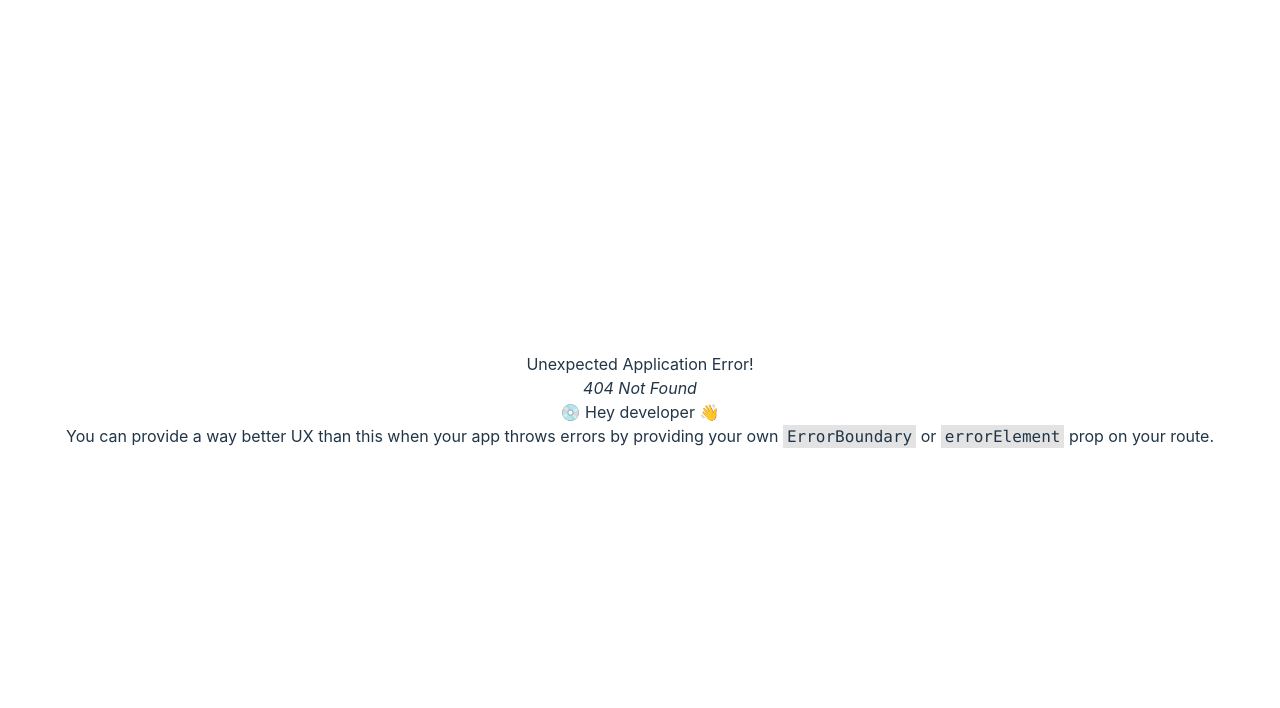
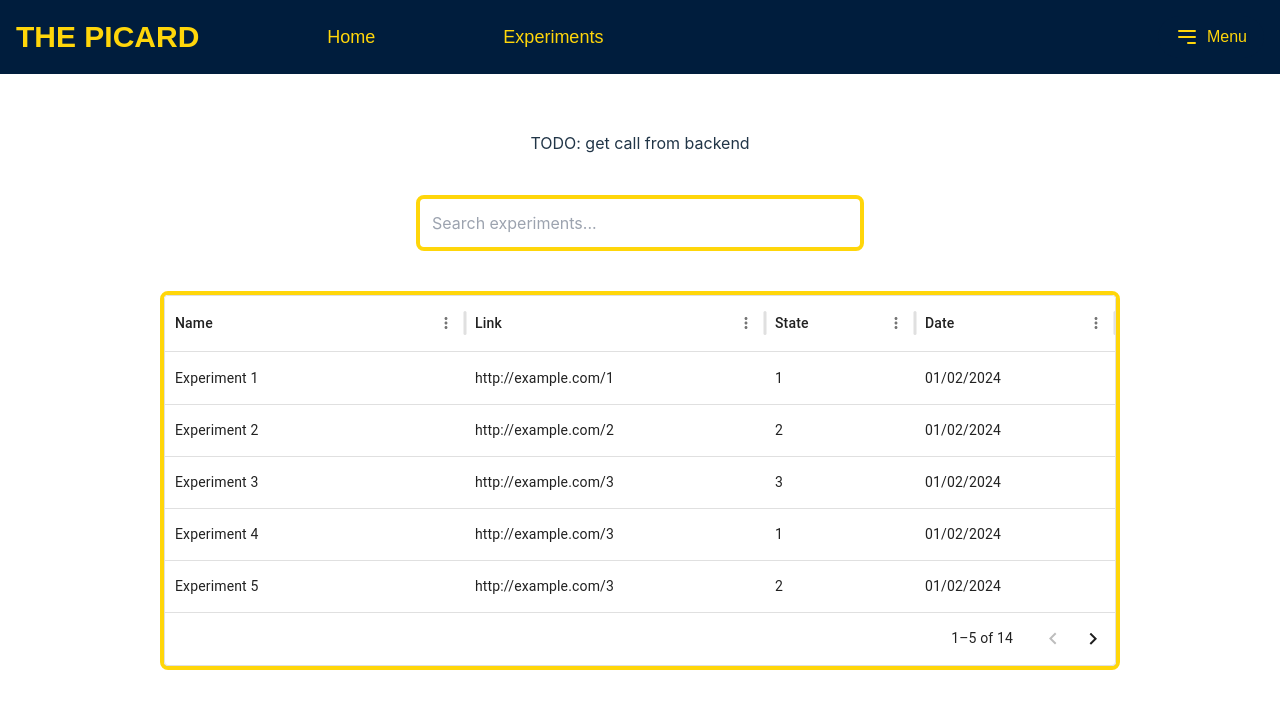
Before and after one commit to ThePICARDProject/481-FrontEnd, a React (Vite) app in the folder picard/: page /history in a window 1280 px wide. Before the commit this address had no page. Shown: the top 708 px of the page. Built offline with nearby package versions, Linux system fonts and the light colour scheme; a web font is replaced by a local one.

Commit message:
history route

```diff
--- a/picard/package.json
+++ b/picard/package.json
@@ -10,9 +10,13 @@
     "preview": "vite preview"
   },
   "dependencies": {
+    "@emotion/react": "^11.13.3",
+    "@emotion/styled": "^11.13.0",
     "@headlessui/react": "^2.1.5",
+    "@mui/material": "^6.1.1",
+    "@mui/x-data-grid": "^7.18.0",
+    "axios": "^1.7.7",
     "i": "^0.3.7",
-    "axios": "^1.7.7",
     "react": "^18.3.1",
     "react-dom": "^18.3.1",
     "react-router-dom": "^6.26.1"
--- a/picard/src/routes/history.jsx
+++ b/picard/src/routes/history.jsx
@@ -1,18 +1,27 @@
 import React, { useState } from 'react';
-import ExperimentCard from '../components/experimentcard/experimentcard';
+import { DataGrid } from '@mui/x-data-grid';
 import Header from '../components/header/header';
+import Paper from '@mui/material/Paper';
+
 
 function History() {
     const [searchQuery, setSearchQuery] = useState('');
 
     const experiments = [
-        { name: 'Experiment 1', link: 'http://example.com/1', state: '1' },
-        { name: 'Experiment 2', link: 'http://example.com/2', state: '2' },
-        { name: 'Experiment 3', link: 'http://example.com/3', state: '3' },
-        { name: 'Experiment 4', link: 'http://example.com/3', state: '1' },
-        { name: 'Experiment 5', link: 'http://example.com/3', state: '2' },
-        { name: 'Experiment 6', link: 'http://example.com/3', state: '3' },
-        { name: 'Experiment 100', link: 'http://example.com/3', state: '3' },
+        { id: 1, name: 'Experiment 1', link: 'http://example.com/1', state: '1', date: '01/02/2024' },
+        { id: 2, name: 'Experiment 2', link: 'http://example.com/2', state: '2', date: '01/02/2024' },
+        { id: 3, name: 'Experiment 3', link: 'http://example.com/3', state: '3', date: '01/02/2024' },
+        { id: 4, name: 'Experiment 4', link: 'http://example.com/3', state: '1', date: '01/02/2024' },
+        { id: 5, name: 'Experiment 5', link: 'http://example.com/3', state: '2', date: '01/02/2024' },
+        { id: 6, name: 'Experiment 6', link: 'http://example.com/3', state: '3', date: '01/02/2024' },
+        { id: 100, name: 'Experiment 100', link: 'http://example.com/3', state: '3', date: '01/02/2024' },
+        { id: 10, name: 'Experiment 1', link: 'http://example.com/1', state: '1', date: '01/02/2024' },
+        { id: 20, name: 'Experiment 2', link: 'http://example.com/2', state: '2', date: '01/02/2024' },
+        { id: 30, name: 'Experiment 3', link: 'http://example.com/3', state: '3', date: '01/02/2024' },
+        { id: 40, name: 'Experiment 4', link: 'http://example.com/3', state: '1', date: '01/02/2024' },
+        { id: 50, name: 'Experiment 5', link: 'http://example.com/3', state: '2', date: '01/02/2024' },
+        { id: 60, name: 'Experiment 6', link: 'http://example.com/3', state: '3', date: '01/02/2024' },
+        { id: 1000, name: 'Experiment 100', link: 'http://example.com/3', state: '3', date: '01/02/2024' },
     ];
 
     // Filter experiments based on the search query
@@ -20,37 +29,50 @@ function History() {
         experiment.name.toLowerCase().includes(searchQuery.toLowerCase())
     );
 
+    const columns = [
+        { field: 'name', headerName: 'Name', width: 300 },
+        { field: 'link', headerName: 'Link', width: 300 },
+        { field: 'state', headerName: 'State', width: 150 },
+        { field: 'date', headerName: 'Date', width: 200 },
+    ];
+
+    const paginationModel = { page: 0, pageSize: 5 };
+
+
     return (
         <>
             <Header />
+            <p>
+                TODO: get call from backend
+            </p>
             <div className="p-5 flex flex-col items-center">
                 {/* Search bar */}
                 <div className="mb-5 mt-5 w-full max-w-md border-4 rounded-lg border-[#FFD60A]">
                     <input
                         type="text"
-                        className="w-full p-3 border-2 border-gray-300 rounded-md focus:outline-none focus:ring-2 focus:ring-[#FFD60A]"
+                        className="w-full p-3 rounded-md focus:outline-none focus:ring-2 focus:ring-[#FFD60A]"
                         placeholder="Search experiments..."
                         value={searchQuery}
                         onChange={(e) => setSearchQuery(e.target.value)}
                     />
                 </div>
+            </div>
 
-                {/* Experiment cards */}
-                <div className="w-full grid grid-cols-1 gap-5 md:grid-cols-2 lg:grid-cols-3">
-                    {filteredExperiments.length > 0 ? (
-                        filteredExperiments.map((experiment, index) => (
-                            <div key={index} className="p-4 border-4 rounded-lg border-[#FFD60A] bg-white shadow-lg">
-                                <ExperimentCard
-                                    experimentName={experiment.name}
-                                    link={experiment.link}
-                                    experimentState={experiment.state}
-                                />
-                            </div>
-                        ))
-                    ) : (
-                        <p className="col-span-full text-center text-gray-500">No experiments found.</p>
-                    )}
-                </div>
+            {/* Experiment table */}
+            <div className="w-full flex-col items-center border-4 rounded-lg border-[#FFD60A] overflow-auto">
+                <Paper sx={{ height: '50%', width: '100%' }}>
+                    <div style={{ height: '50%', width: '100%' }}>
+                        <DataGrid
+                            rows={filteredExperiments}
+                            columns={columns}
+                            pageSizeOptions={5, 10, 15}
+                            initialState={{ pagination: { paginationModel } }}
+                            // checkboxSelection
+                            disableSelectionOnClick
+                            sortingOrder={['asc', 'desc']}
+                        />
+                    </div>
+                </Paper>
             </div>
         </>
     );
```
Also changed, not shown: picard/src/routes.jsx (+13 -4 lines), 1 other file (tests, documents, lock files or other folders).
